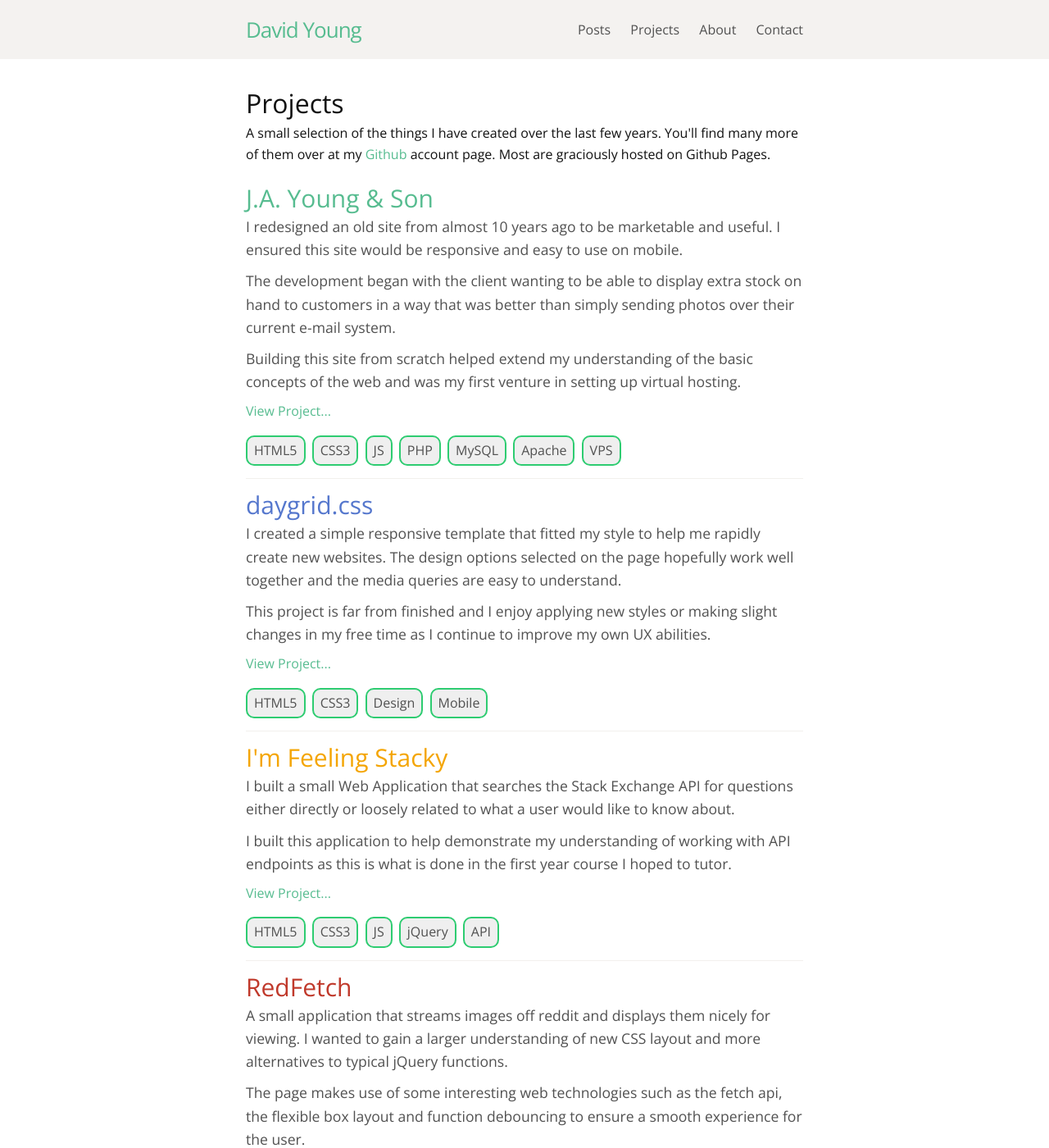
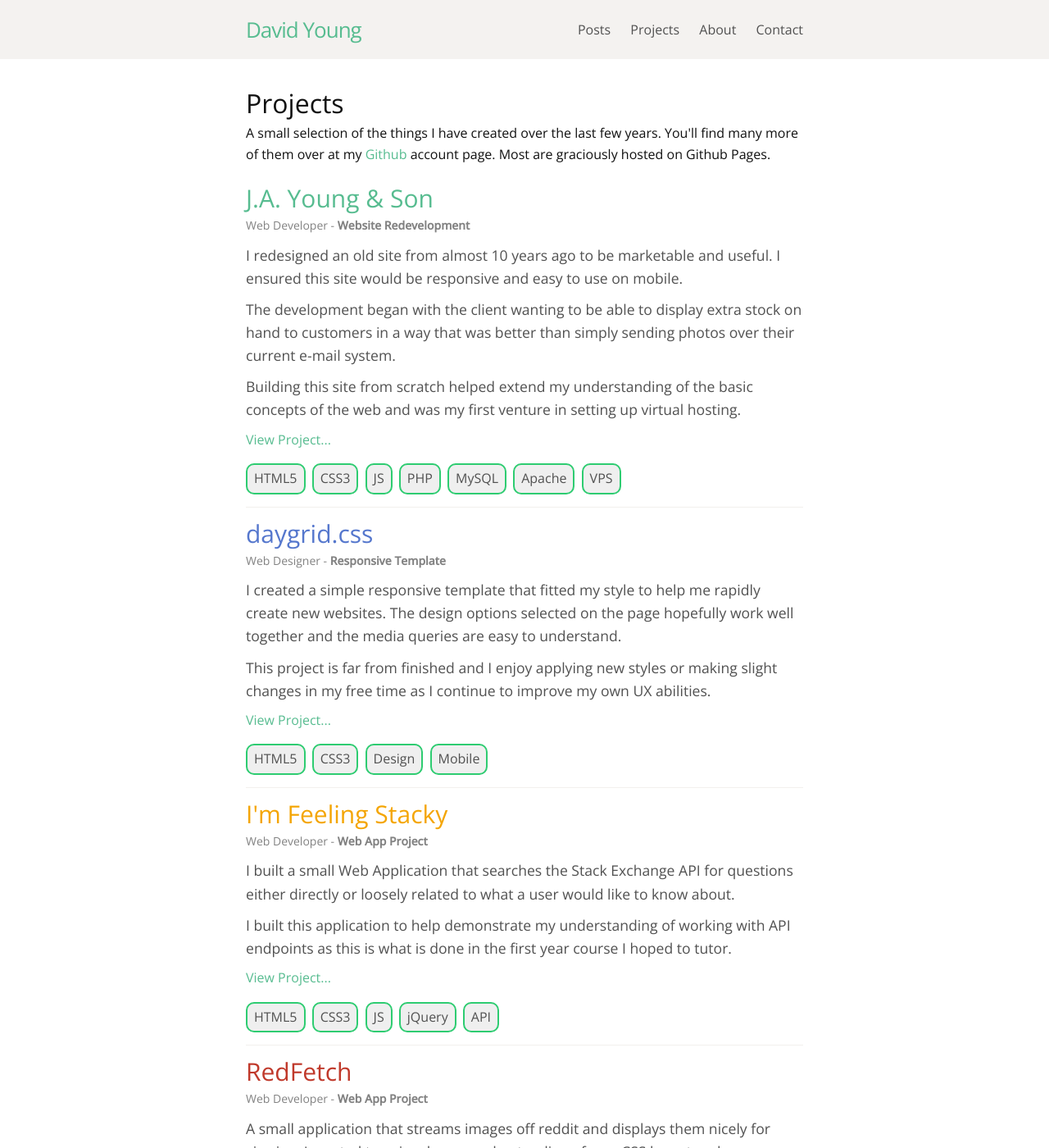
Before and after one commit to dayvidwhy/dayvidwhy.github.io, a Jekyll site: the page built from projects.html, in a window 1280 px wide and 1400 px high. Shown: the whole window at 82% size. Built offline with Jekyll 4.4.1, drawn with Linux system fonts in a browser that asks for light colours; some of the changed text lies outside the part shown.

Commit message:
Project meta's

```diff
--- a/_data/projects.json
+++ b/_data/projects.json
@@ -5,6 +5,8 @@
         "The development began with the client wanting to be able to display extra stock on hand to customers in a way that was better than simply sending photos over their current e-mail system.",
         "Building this site from scratch helped extend my understanding of the basic concepts of the web and was my first venture in setting up virtual hosting."],
         "link": "https://jayoung.com.au",
+        "developer" : "Web Developer",
+        "meta" : "Website Redevelopment",
         "tech_tags" : ["HTML5", "CSS3", "JS", "PHP", "MySQL", "Apache", "VPS"]
     },
     {
@@ -12,6 +14,8 @@
         "description" : ["I created a simple responsive template that fitted my style to help me rapidly create new websites. The design options selected on the page hopefully work well together and the media queries are easy to understand.",
         "This project is far from finished and I enjoy applying new styles or making slight changes in my free time as I continue to improve my own UX abilities."],
         "link": "https://dayvidwhy.github.io/daygrid/",
+        "developer" : "Web Designer",
+        "meta" : "Responsive Template",
         "theme_colour" : "#5577cd",
         "tech_tags" : ["HTML5", "CSS3", "Design", "Mobile"]
     },
@@ -20,6 +24,8 @@
         "description" : ["I built a small Web Application that searches the Stack Exchange API for questions either directly or loosely related to what a user would like to know about.",
         "I built this application to help demonstrate my understanding of working with API endpoints as this is what is done in the first year course I hoped to tutor."],
         "link" : "https://dayvidwhy.github.io/feeling-stacky/",
+        "developer" : "Web Developer",
+        "meta" : "Web App Project",
         "theme_colour" : "#f4a503",
         "tech_tags" : ["HTML5", "CSS3", "JS", "jQuery", "API"]
     },
@@ -28,6 +34,8 @@
         "description" : ["A small application that streams images off reddit and displays them nicely for viewing. I wanted to gain a larger understanding of new CSS layout and more alternatives to typical jQuery functions.",
         "The page makes use of some interesting web technologies such as the fetch api, the flexible box layout and function debouncing to ensure a smooth experience for the user."],
         "link" : "https://dayvidwhy.github.io/redfetch/",
+        "developer" : "Web Developer",
+        "meta" : "Web App Project",
         "theme_colour" : "#c0392b",
         "tech_tags" : ["HTML5", "CSS3", "JS", "API"]
     },
@@ -36,6 +44,8 @@
         "description" : ["I created this page to experiment with storage methods provided by the browser and how I could provide an experience that could keep track of something without using a database.",
         "I made use of the local storage in the browser to keep track of a list of things that need to be done with hopes of making the application offline first in the future."],
         "link" : "https://dayvidwhy.github.io/local-to-do/",
+        "developer" : "Web Developer",
+        "meta" : "Web App Project",
         "theme_colour" : "#303030",
         "tech_tags" : ["HTML5", "CSS3", "JS", "LocalStorage"]
     },
@@ -44,6 +54,8 @@
         "description" : ["One of the first websites I built when I started at University revolved around understanding user requirements and constructing pages that fitted those needs.",
         "Pages added value to the customers fictional business based on predefined needs and each page reflects these. We were able to interact with a fictional client over a message board and obtain requirements."],
         "link" : "https://catitude.herokuapp.com/",
+        "developer" : "Student Developer",
+        "meta" : "First Year Website",
         "theme_colour" : "#c50",
         "tech_tags" : ["HTML5", "CSS3", "jQuery", "PHP"]
     }
--- a/_layouts/post.html
+++ b/_layouts/post.html
@@ -34,16 +34,18 @@
       {% for category in page.categories %}
       <p class="category-tag">{{ category }}</p>
       {% endfor %}
+      <div class="post-footer-tags">
         {% if page.next != null %}
         <article itemscope itemtype="http://schema.org/BlogPosting">
           <strong>Next: </strong><a href="{{ page.next.url | prepend: site.baseurl }}" itemprop="name headline url">{{ page.next.title }}</a>
         </article>
         {% endif %}
         {% if page.previous != null %}
-      <article class="post-footer-tags" itemscope itemtype="http://schema.org/BlogPosting">
+        <article itemscope itemtype="http://schema.org/BlogPosting">
           <strong>Previous: </strong><a href="{{ page.previous.url | prepend: site.baseurl }}" itemprop="name headline url">{{ page.previous.title }}</a>
         </article>
         {% endif %}
+      </div>
     </div>
   </main>
   {% include footer.html %}
--- a/projects.html
+++ b/projects.html
@@ -10,6 +10,9 @@ layout: default
       <h2>
         <a class="post-link" style="color: {{ project.theme_colour }}" href="{{ project.link }}" target="_blank">{{ project.title | escape }}</a>
       </h2>
+      <div class="post-meta">
+        {{ project.developer }} - <strong>{{ project.meta }}</strong>
+      </div>
       {% for desc in project.description %}
       <p>
           {{ desc }}
```
Lines whose indentation alone changed are shown as unchanged.
